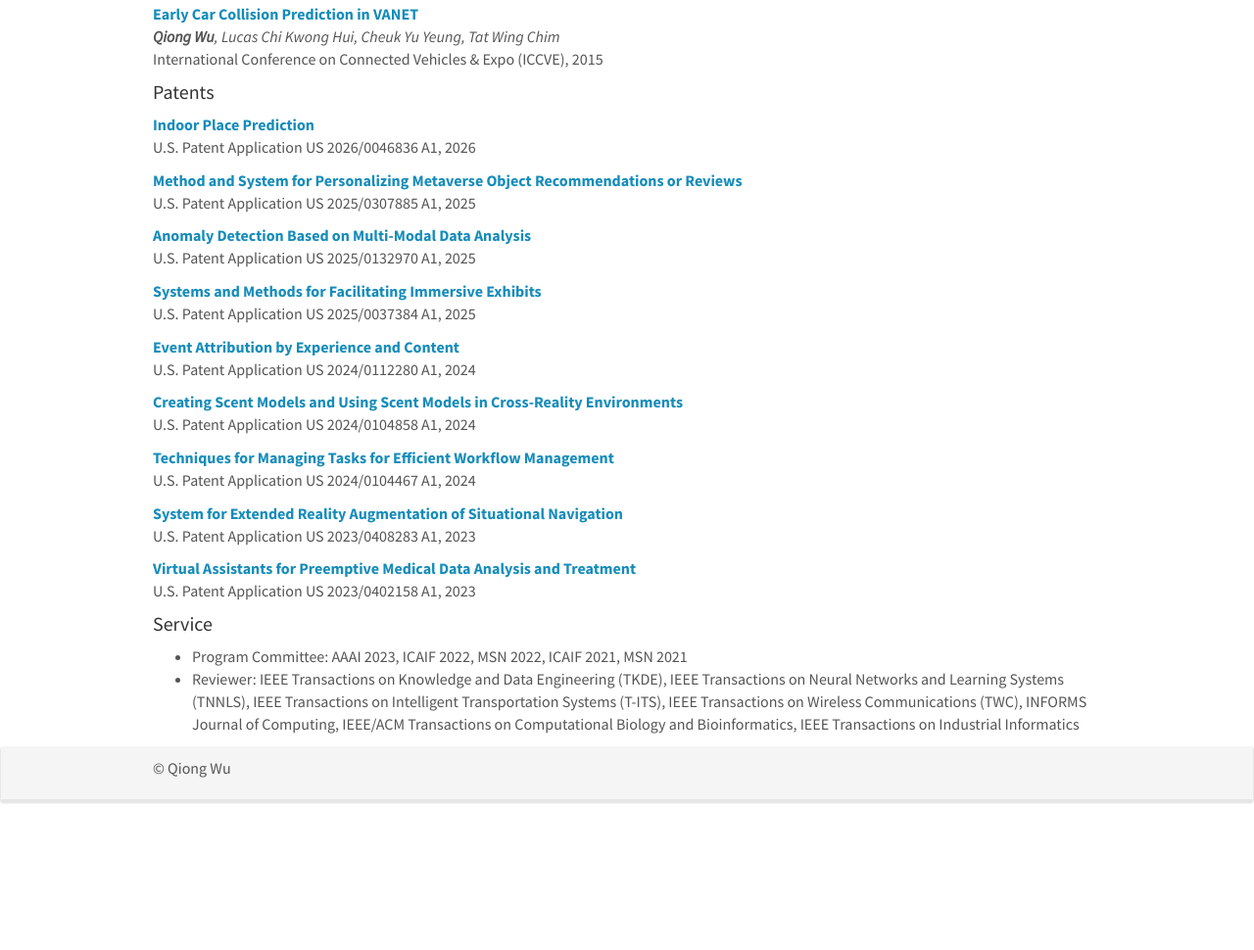
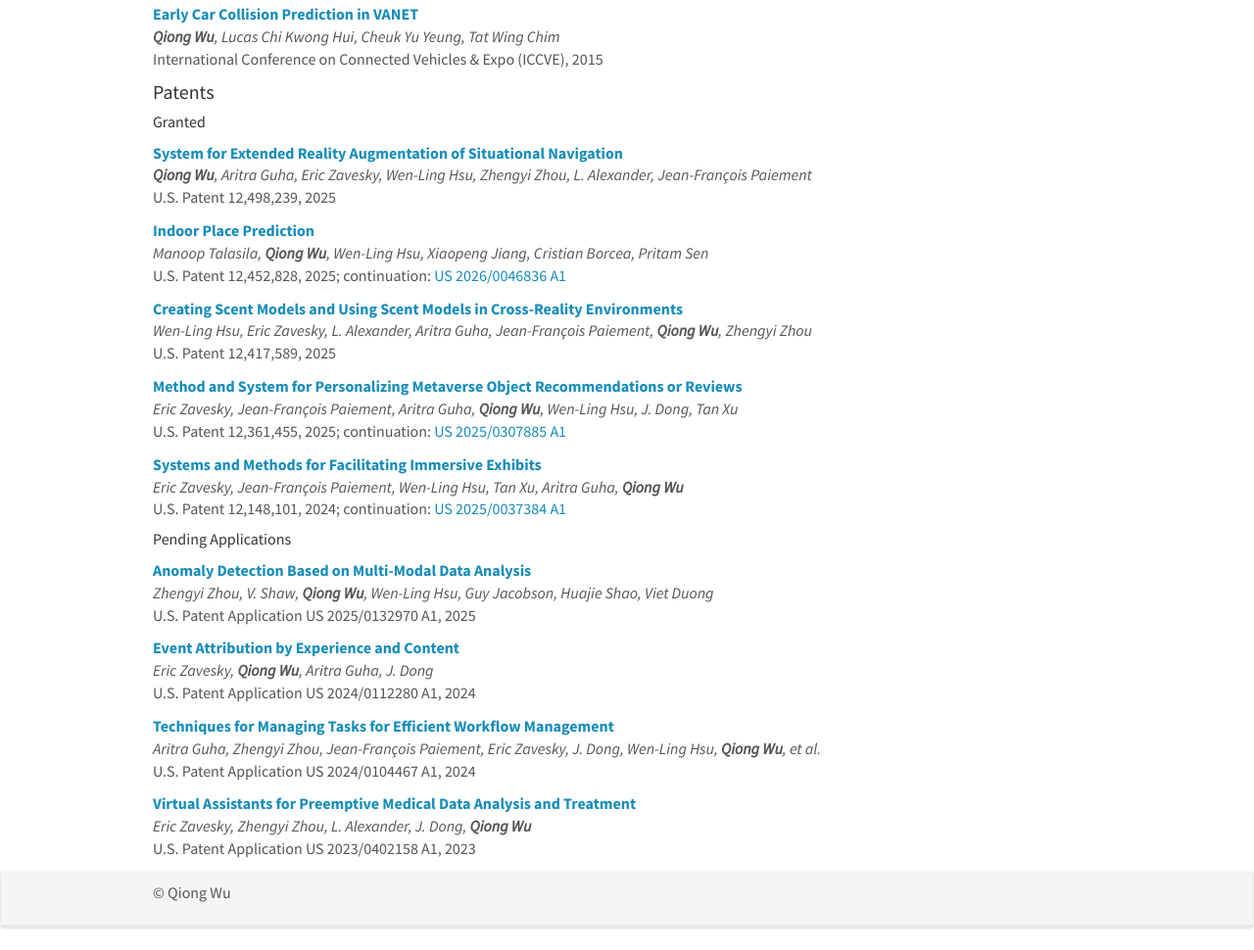
Before and after one commit to Qiong-WU/Qiong-WU.github.io, a plain HTML site: page index.html in a window 1280 px wide. Shown: the part 2359-3329 px from the top of the page at 98% size. Before the commit the page ends 3201 px from the top, so only its background shows below. Drawn offline with nearby package versions, Linux system fonts and the light colour scheme.

Commit message:
Patents: list 5 granted patents and 4 pending applications (#3)
* Patents: split granted vs pending, add inventors and continuations

Co-Authored-By: Claude Opus 5.5 <noreply@anthropic.com>
Claude-Session: https://claude.ai/code/session_01Uq2rj4JC31d9iRGfDtbRbn

* Remove Service section for now

Co-Authored-By: Claude Opus 5.5 <noreply@anthropic.com>
Claude-Session: https://claude.ai/code/session_01Uq2rj4JC31d9iRGfDtbRbn

---------

Co-authored-by: Claude <noreply@anthropic.com>

```diff
--- a/index.html
+++ b/index.html
@@ -184,48 +184,54 @@ The model both predicts when and why a customer will contact AT&T again and maps
 
 <h4 id="patents">Patents</h4>
 
-<p><a href="https://patents.google.com/patent/US20260046836A1/en">
+<h5>Granted</h5>
+
+<p><a href="https://patents.google.com/patent/US12498239B2/en">
+  <b>System for Extended Reality Augmentation of Situational Navigation</b></a><br />
+  <em><b>Qiong Wu</b>, Aritra Guha, Eric Zavesky, Wen-Ling Hsu, Zhengyi Zhou, L. Alexander, Jean-Fran&ccedil;ois Paiement </em><br />
+  U.S. Patent 12,498,239, 2025</p>
+
+<p><a href="https://patents.google.com/patent/US12452828B2/en">
   <b>Indoor Place Prediction</b></a><br />
-  U.S. Patent Application US 2026/0046836 A1, 2026</p>
+  <em>Manoop Talasila, <b>Qiong Wu</b>, Wen-Ling Hsu, Xiaopeng Jiang, Cristian Borcea, Pritam Sen </em><br />
+  U.S. Patent 12,452,828, 2025; continuation: <a href="https://patents.google.com/patent/US20260046836A1/en">US 2026/0046836 A1</a></p>
 
-<p><a href="https://patents.google.com/patent/US20250307885A1/en">
+<p><a href="https://patents.google.com/patent/US12417589B2/en">
+  <b>Creating Scent Models and Using Scent Models in Cross-Reality Environments</b></a><br />
+  <em>Wen-Ling Hsu, Eric Zavesky, L. Alexander, Aritra Guha, Jean-Fran&ccedil;ois Paiement, <b>Qiong Wu</b>, Zhengyi Zhou </em><br />
+  U.S. Patent 12,417,589, 2025</p>
+
+<p><a href="https://patents.google.com/patent/US12361455B2/en">
   <b>Method and System for Personalizing Metaverse Object Recommendations or Reviews</b></a><br />
-  U.S. Patent Application US 2025/0307885 A1, 2025</p>
+  <em>Eric Zavesky, Jean-Fran&ccedil;ois Paiement, Aritra Guha, <b>Qiong Wu</b>, Wen-Ling Hsu, J. Dong, Tan Xu </em><br />
+  U.S. Patent 12,361,455, 2025; continuation: <a href="https://patents.google.com/patent/US20250307885A1/en">US 2025/0307885 A1</a></p>
+
+<p><a href="https://patents.google.com/patent/US12148101B2/en">
+  <b>Systems and Methods for Facilitating Immersive Exhibits</b></a><br />
+  <em>Eric Zavesky, Jean-Fran&ccedil;ois Paiement, Wen-Ling Hsu, Tan Xu, Aritra Guha, <b>Qiong Wu</b> </em><br />
+  U.S. Patent 12,148,101, 2024; continuation: <a href="https://patents.google.com/patent/US20250037384A1/en">US 2025/0037384 A1</a></p>
+
+<h5>Pending Applications</h5>
 
 <p><a href="https://patents.google.com/patent/US20250132970A1/en">
   <b>Anomaly Detection Based on Multi-Modal Data Analysis</b></a><br />
+  <em>Zhengyi Zhou, V. Shaw, <b>Qiong Wu</b>, Wen-Ling Hsu, Guy Jacobson, Huajie Shao, Viet Duong </em><br />
   U.S. Patent Application US 2025/0132970 A1, 2025</p>
-
-<p><a href="https://patents.google.com/patent/US20250037384A1/en">
-  <b>Systems and Methods for Facilitating Immersive Exhibits</b></a><br />
-  U.S. Patent Application US 2025/0037384 A1, 2025</p>
 
 <p><a href="https://patents.google.com/patent/US20240112280A1/en">
   <b>Event Attribution by Experience and Content</b></a><br />
+  <em>Eric Zavesky, <b>Qiong Wu</b>, Aritra Guha, J. Dong </em><br />
   U.S. Patent Application US 2024/0112280 A1, 2024</p>
-
-<p><a href="https://patents.google.com/patent/US20240104858A1/en">
-  <b>Creating Scent Models and Using Scent Models in Cross-Reality Environments</b></a><br />
-  U.S. Patent Application US 2024/0104858 A1, 2024</p>
 
 <p><a href="https://patents.google.com/patent/US20240104467A1/en">
   <b>Techniques for Managing Tasks for Efficient Workflow Management</b></a><br />
+  <em>Aritra Guha, Zhengyi Zhou, Jean-Fran&ccedil;ois Paiement, Eric Zavesky, J. Dong, Wen-Ling Hsu, <b>Qiong Wu</b>, et al. </em><br />
   U.S. Patent Application US 2024/0104467 A1, 2024</p>
-
-<p><a href="https://patents.google.com/patent/US20230408283A1/en">
-  <b>System for Extended Reality Augmentation of Situational Navigation</b></a><br />
-  U.S. Patent Application US 2023/0408283 A1, 2023</p>
 
 <p><a href="https://patents.google.com/patent/US20230402158A1/en">
   <b>Virtual Assistants for Preemptive Medical Data Analysis and Treatment</b></a><br />
+  <em>Eric Zavesky, Zhengyi Zhou, L. Alexander, J. Dong, <b>Qiong Wu</b> </em><br />
   U.S. Patent Application US 2023/0402158 A1, 2023</p>
-
-<h4 id="service">Service</h4>
-<ul>
-  <li>Program Committee: AAAI 2023, ICAIF 2022, MSN 2022, ICAIF 2021, MSN 2021</li>
-  <li>Reviewer: IEEE Transactions on Knowledge and Data Engineering (TKDE), IEEE Transactions on Neural Networks and Learning Systems (TNNLS), IEEE Transactions on Intelligent Transportation Systems (T-ITS), IEEE Transactions on Wireless Communications (TWC), INFORMS Journal of Computing, IEEE/ACM Transactions on Computational Biology and Bioinformatics, IEEE Transactions on Industrial Informatics</li>
-</ul>
-
 
   </div>
 
```
